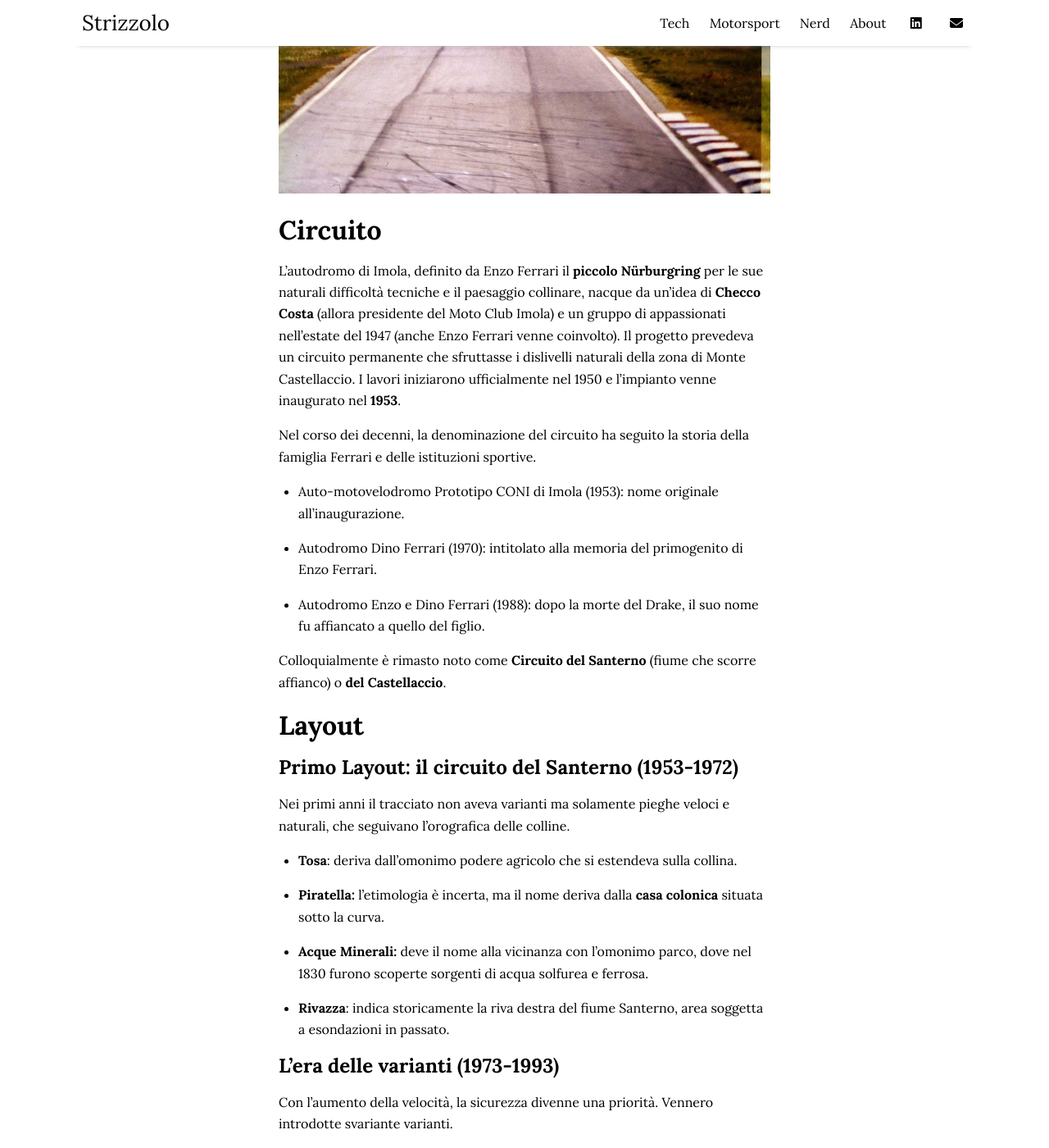
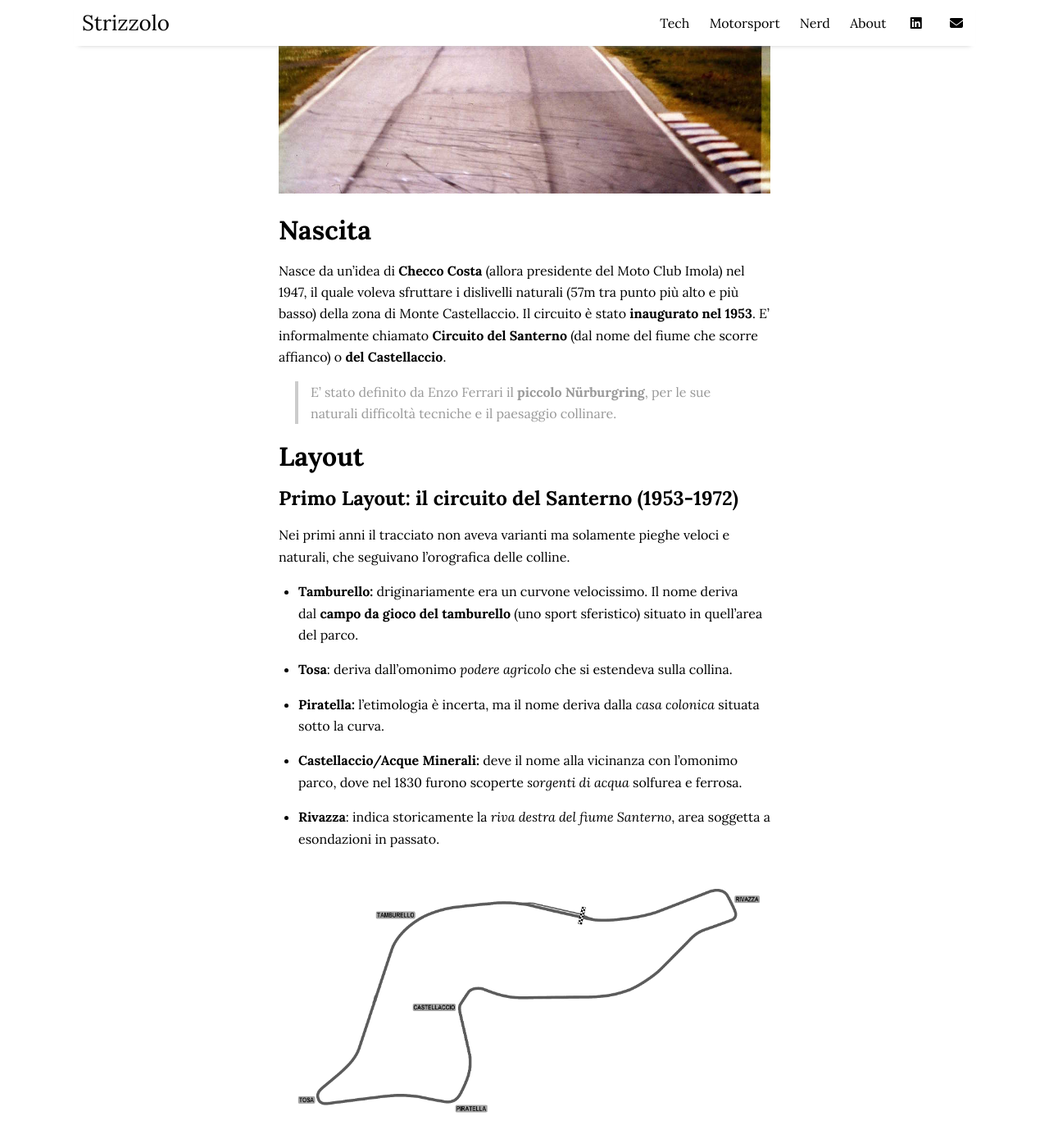
Before and after one commit to SimoneStrizzolo/simonestrizzolo.github.io, a Jekyll site: the page built from _posts/2026-05-25-imola.md, in a window 1280 px wide and 1400 px high, scrolled down 328 px. Shown: the whole window at 82% size. Built offline with Jekyll 4.4.1, drawn with Linux system fonts in a browser that asks for light colours; some of the changed text lies outside the part shown.

Commit message:
feat: aggiorna post Imola con layout tracciato originale
Co-Authored-By: Claude Sonnet 4.6 <noreply@anthropic.com>

```diff
--- a/_posts/2026-05-25-imola.md
+++ b/_posts/2026-05-25-imola.md
@@ -1,25 +1,17 @@
 ---
 layout: post
-title: "Imola"
+title: "Autodromo Enzo e Dino Ferrari"
 author: "Simone Strizzolo"
 categories: motorsport
 tags: [motorsport, imola, history]
 image: imola.jpg
 ---
 
-# Circuito
+# Nascita
 
-L'autodromo di Imola, definito da Enzo Ferrari il **piccolo Nürburgring** per le sue naturali difficoltà tecniche e il paesaggio collinare, nacque da un'idea di **Checco Costa** (allora presidente del Moto Club Imola) e un gruppo di appassionati nell'estate del 1947 (anche Enzo Ferrari venne coinvolto). Il progetto prevedeva un circuito permanente che sfruttasse i dislivelli naturali della zona di Monte Castellaccio. I lavori iniziarono ufficialmente nel 1950 e l'impianto venne inaugurato nel **1953**.
+Nasce da un'idea di **Checco Costa** (allora presidente del Moto Club Imola) nel 1947, il quale voleva sfruttare i dislivelli naturali (57m tra punto più alto e più basso) della zona di Monte Castellaccio. Il circuito è stato **inaugurato nel 1953**. E' informalmente chiamato **Circuito del Santerno** (dal nome del fiume che scorre affianco) o **del Castellaccio**.
 
-Nel corso dei decenni, la denominazione del circuito ha seguito la storia della famiglia Ferrari e delle istituzioni sportive.
-
-- Auto-motovelodromo Prototipo CONI di Imola (1953): nome originale all'inaugurazione.
-
-- Autodromo Dino Ferrari (1970): intitolato alla memoria del primogenito di Enzo Ferrari.
-
-- Autodromo Enzo e Dino Ferrari (1988): dopo la morte del Drake, il suo nome fu affiancato a quello del figlio.
-
-Colloquialmente è rimasto noto come **Circuito del Santerno** (fiume che scorre affianco) o **del Castellaccio**.
+> E' stato definito da Enzo Ferrari il **piccolo Nürburgring**, per le sue naturali difficoltà tecniche e il paesaggio collinare.
 
 # Layout
 
@@ -27,13 +19,17 @@ Colloquialmente è rimasto noto come **Circuito del Santerno** (fiume che scorre
 
 Nei primi anni il tracciato non aveva varianti ma solamente pieghe veloci e naturali, che seguivano l'orografica delle colline.
 
-- **Tosa**: deriva dall'omonimo podere agricolo che si estendeva sulla collina.
+- **Tamburello:** driginariamente era un curvone velocissimo. Il nome deriva dal **campo da gioco del tamburello** (uno sport sferistico) situato in quell'area del parco.
 
-- **Piratella:** l'etimologia è incerta, ma il nome deriva dalla **casa colonica** situata sotto la curva.
+- **Tosa**: deriva dall'omonimo *podere agricolo* che si estendeva sulla collina.
 
-- **Acque Minerali:** deve il nome alla vicinanza con l'omonimo parco, dove nel 1830 furono scoperte sorgenti di acqua solfurea e ferrosa.
+- **Piratella:** l'etimologia è incerta, ma il nome deriva dalla *casa colonica* situata sotto la curva.
 
-- **Rivazza**: indica storicamente la riva destra del fiume Santerno, area soggetta a esondazioni in passato.
+- **Castellaccio/Acque Minerali:** deve il nome alla vicinanza con l'omonimo parco, dove nel 1830 furono scoperte *sorgenti di acqua* solfurea e ferrosa.
+
+- **Rivazza**: indica storicamente la *riva destra del fiume Santerno*, area soggetta a esondazioni in passato.
+
+![Tracciato di Imola](/assets/img/imola-original-layout.png){: .invertible}
 
 ## L'era delle varianti (1973-1993)
 
@@ -43,9 +39,7 @@ Con l'aumento della velocità, la sicurezza divenne una priorità. Vennero intro
 
 - **Variante Alta (1973):** Inserita per spezzare il tratto veloce verso la Rivazza. È situata nel punto più alto del circuito, vicino all'istituto agrario
 
-- **Variante Villeneuve (1982):** Prende il nome da **Gilles Villeneuve**, che proprio in quel punto ebbe un terribile incidente (senza conseguenze fisiche) nel 1980
-
-- **Tamburello:** Originariamente era un curvone velocissimo. Il nome deriva dal **campo da gioco del tamburello** (uno sport sferistico) situato in quell'area del parco.
+- **Variante Villeneuve (1982):** Prende il nome da **Gilles Villeneuve**, che proprio in quel punto ebbe un terribile incidente (senza conseguenze fisiche) nel 1980.
 
 ## La rivoluzione Post-1994
 
```
Also changed, not shown: assets/img/imola-original-layout.png (added).
